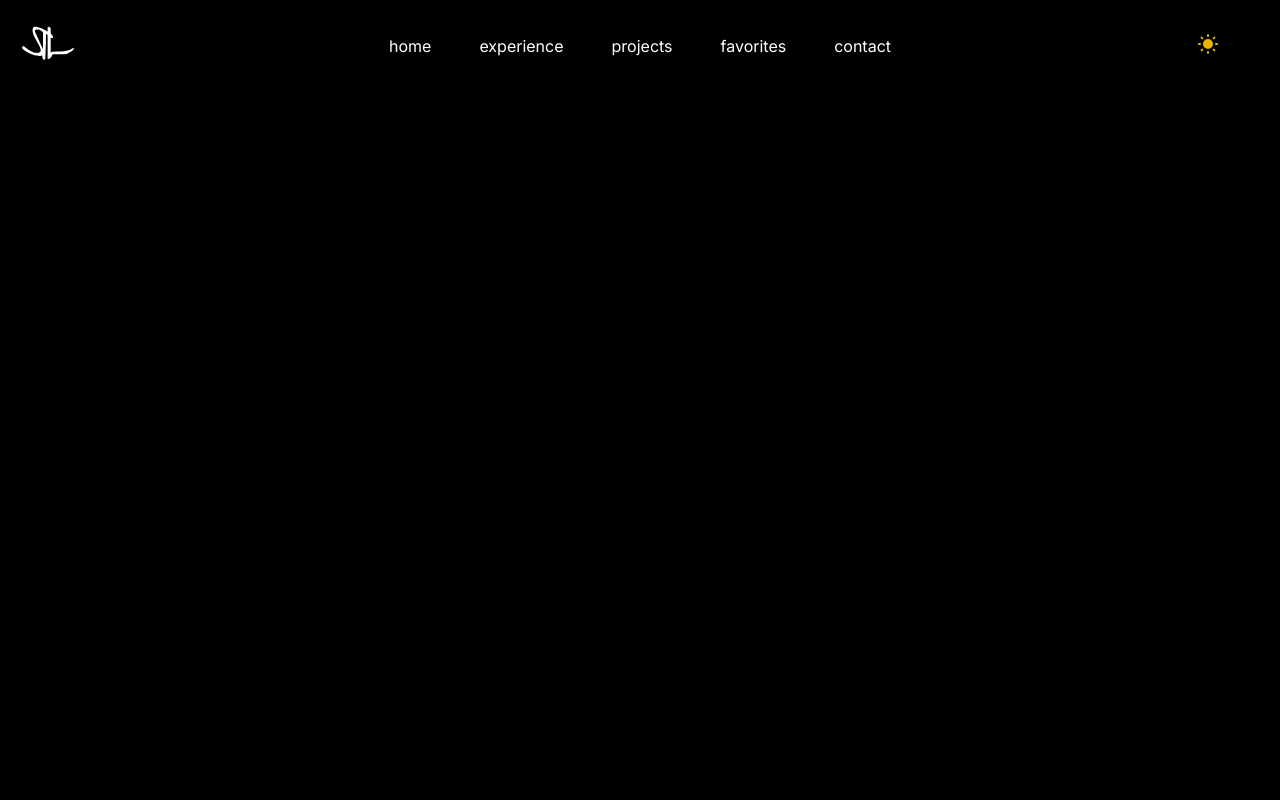
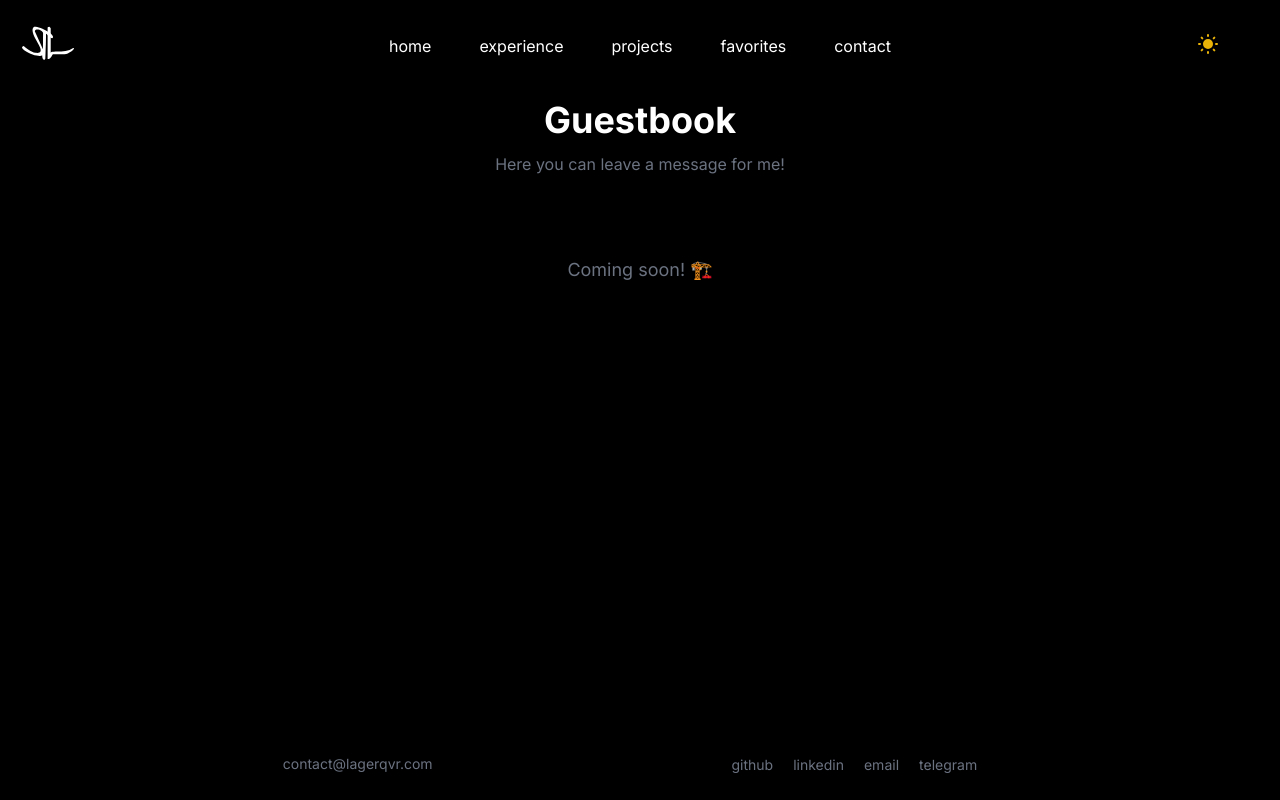
Before and after one commit to lagerqvr/web-portfolio, a Next.js app: page /guestbook in a window 1280 px wide. Before the commit this address had no page. Shown: the top 800 px of the page. Built offline with nearby package versions, Linux system fonts and the light colour scheme.

Commit message:
Revert "Update dependencies"
This reverts commit a02fdf181af8e91ecdb6a82c7c1b1cd37874d9be.

```diff
--- a/app/contact/page.tsx
+++ b/app/contact/page.tsx
@@ -1,4 +1,5 @@
 'use client';
+
 import { FC, useRef, useState, useEffect } from 'react';
 import { useForm } from 'react-hook-form';
 import ReCAPTCHA from 'react-google-recaptcha';
--- /dev/null
+++ b/app/guestbook/page.tsx
@@ -0,0 +1,15 @@
+import React from "react";
+
+const Guestbook = () => {
+    return <div className="container mx-auto pt-5 bg-white dark:bg-black min-h-[calc(100vh - 64px)]">
+        <div className="flex flex-col justify-center items-center z-10">
+            <h1 className="text-4xl font-bold text-black dark:text-white leading-fix pb-3">
+                Guestbook
+            </h1>
+            <p className="text-gray-500 w-full md:w-[400px] text-center">Here you can leave a message for me!</p>
+            <h3 className="text-lg text-gray-500 w-full md:w-[400px] text-center py-20">Coming soon! 🏗️</h3>
+        </div>
+    </div>;
+};
+
+export default Guestbook;
```
Also changed, not shown: package.json (+10 -10 lines), 1 other file (tests, documents, lock files or other folders).
